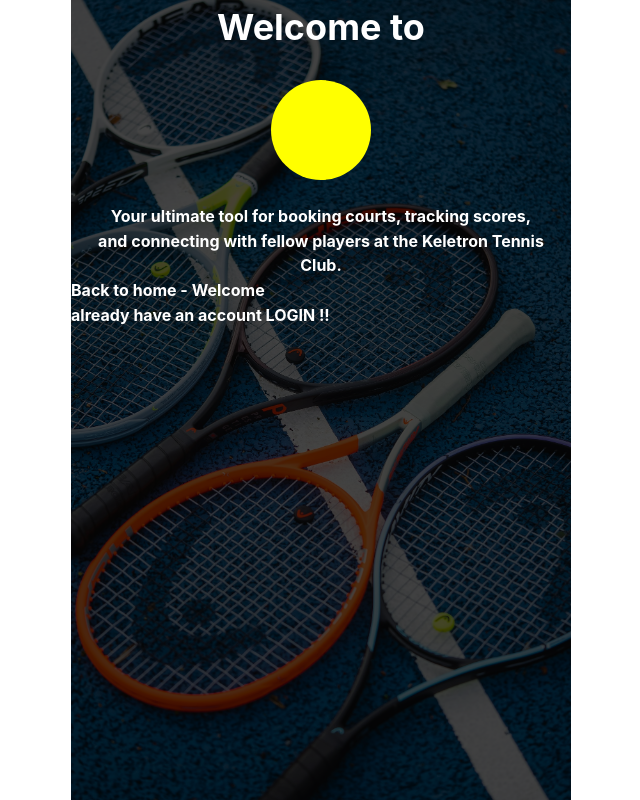
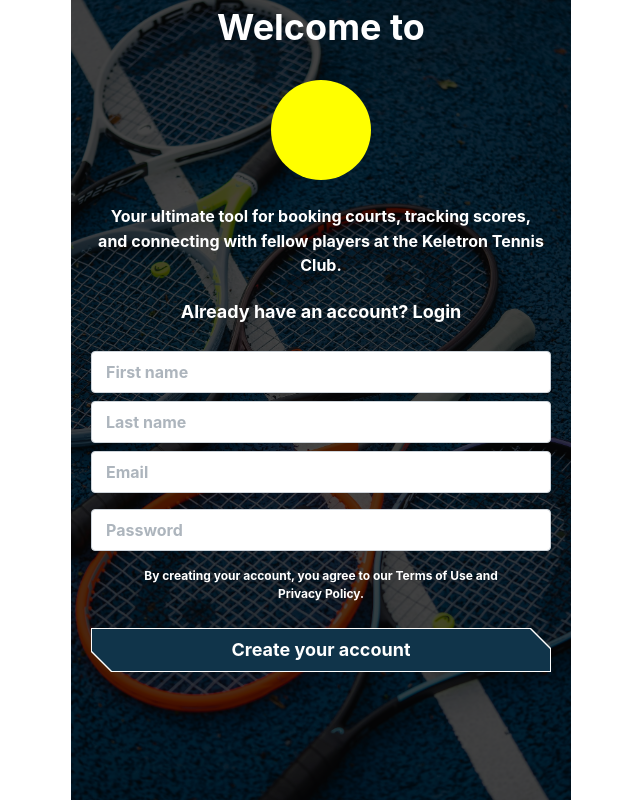
Before and after one commit to pipiskal/tennis-app-pwa, a React (Vite) app: page /register in a window 1280 px wide. Shown: the whole page, without its empty margins (319-959 px from the left). Built offline with nearby package versions, Linux system fonts and the light colour scheme.

Commit message:
added basic structure of Login and Register

```diff
--- a/index.html
+++ b/index.html
@@ -3,6 +3,7 @@
   <head>
     <meta charset="UTF-8" />
     <link rel="icon" type="image/svg+xml" href="/vite.svg" />
+    <link rel="preload" href="./raketes.jpg" as="image" />
     <meta name="viewport" content="width=device-width, initial-scale=1.0" />
     <title>Tennis app</title>
   </head>
--- a/src/features/AuthFlow/Login/Login.tsx
+++ b/src/features/AuthFlow/Login/Login.tsx
@@ -1,5 +1,6 @@
 import { useNavigate } from "react-router";
 import { MyButton } from "../../../components/Button/Button";
+import { Box, Checkbox, Flex, Input } from "@mantine/core";
 
 const Login = () => {
   const navigate = useNavigate();
@@ -13,28 +14,42 @@ const Login = () => {
   };
 
   return (
-    <div
-      style={{
-        padding: 32,
-        height: 600,
-        // border: "6px solid green",
-      }}
-    >
-      <ol>
-        <p>Hello</p>
-
-        <li onClick={goToRegister}>Do not have an account Register !!</li>
-      </ol>
-      <br />
+    <Box p={20}>
+      <Box style={{ fontSize: "18px", textAlign: "center" }}>
+        {/* Login for existing users */}
+        <p onClick={goToRegister}>New here? Create an account </p>
+      </Box>
 
       <br />
 
-      <MyButton label={"Log in"} />
+      <Input placeholder="Email" type="email" mb={8} size="md" />
 
-      <br />
+      <Input placeholder="Password" type="password" mb={16} size="md" />
 
-      <br />
-    </div>
+      <Flex mb={48} justify={"space-between"}>
+        {/* <Flex> */}
+        <Checkbox label="Remember me" />
+        {/* </Flex>   */}
+        <p>Forgot Password/</p>
+      </Flex>
+
+      <Box
+        mb={24}
+        style={{
+          fontSize: "12px",
+        }}
+      >
+        By logging in, you agree to our Terms of Use and Privacy Policy.
+      </Box>
+
+      <MyButton label={"Login"} onClick={() => console.log("I will Login")} />
+
+      {/* <Box style={{ height: "1px", backgroundColor: "white" }} mt={32} /> */}
+
+      {/* <br /> */}
+
+      {/* <p onClick={goToRegister}>New here? Create an account </p> */}
+    </Box>
   );
 };
 
--- a/src/features/AuthFlow/Register/Register.tsx
+++ b/src/features/AuthFlow/Register/Register.tsx
@@ -1,4 +1,6 @@
+import { Box, Input } from "@mantine/core";
 import { useNavigate } from "react-router";
+import { MyButton } from "../../../components/Button/Button";
 
 const Register = () => {
   const navigate = useNavigate();
@@ -12,27 +14,46 @@ const Register = () => {
     });
   };
 
-  const goToWelcome = () => {
-    // Push a new entry to history stack
-    navigate("/", {
-      state: { view: "welcome", canGoBack: false },
-      // replace: true,
-    });
-  };
+  return (
+    <Box p={20}>
+      <Box style={{ fontSize: "18px", textAlign: "center" }}>
+        {/* Create your account */}
+        <p onClick={goToLogin}>Already have an account? Login</p>
+      </Box>
 
-  return (
-    <div
-      style={{
-        height: "700px",
-        // border: "6px solid orange"
-      }}
-    >
-      <ol>
-        <li onClick={goToWelcome}>Back to home - Welcome</li>
+      <br />
 
-        <li onClick={goToLogin}>already have an account LOGIN !!</li>
-      </ol>
-    </div>
+      <Input placeholder="First name" type="text" mb={8} size="md" />
+
+      <Input placeholder="Last name" type="text" mb={8} size="md" />
+
+      <Input placeholder="Email" type="email" mb={16} size="md" />
+
+      <Input placeholder="Password" type="password" mb={16} size="md" />
+
+      <Box
+        mb={24}
+        p={"0 32px"}
+        style={{
+          fontSize: "12px",
+          textAlign: "center",
+        }}
+      >
+        By creating your account, you agree to our Terms of Use and Privacy
+        Policy.
+      </Box>
+
+      <MyButton
+        label={"Create your account"}
+        onClick={() => console.log("I will register")}
+      />
+
+      {/* <Box style={{ height: "1px", backgroundColor: "white" }} mt={32} /> */}
+
+      {/* <br /> */}
+
+      {/* <p onClick={goToLogin}>Already have an account? Login</p> */}
+    </Box>
   );
 };
 
```
